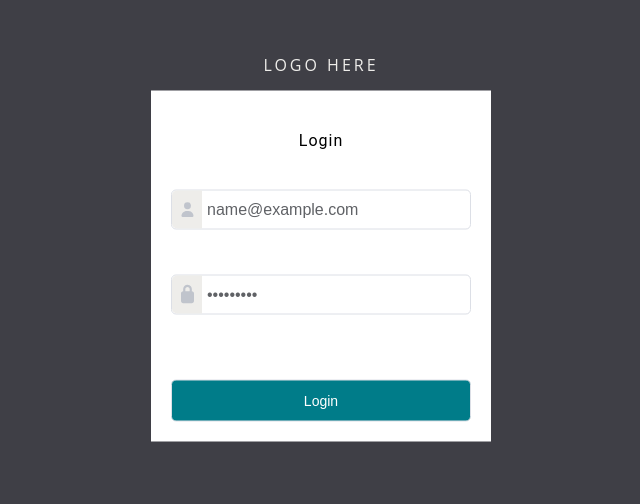
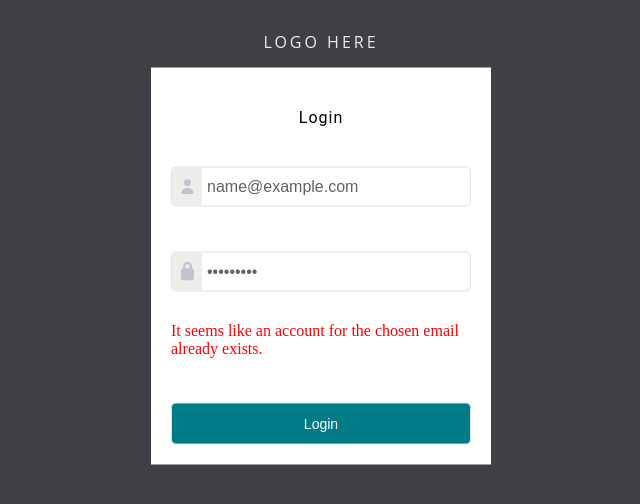
Before and after one commit to DenisFR2727/Products_shop_funny, a Next.js app: page /login in a window 1280 px wide. Both pictures are taken after typing "name@example.com", "Sample123" into the empty fields and a click on the button "Login". Shown: the top 504 px of the page, without its empty margins (319-959 px from the left). Built offline with nearby package versions, Linux system fonts and the light colour scheme; no server answers.

Commit message:
modified:   components/auth/login-page/login.tsx

```diff
--- a/components/auth/login-page/login.tsx
+++ b/components/auth/login-page/login.tsx
@@ -27,7 +27,7 @@ export default function Login() {
     (value: string) => isNotEmpty(value) && hasMinLength(value, 6)
   );
 
-  // // 👉 якщо логін успішний — редірект
+  // // // 👉 якщо логін успішний — редірект
   useEffect(() => {
     if (state?.success) {
       router.push("/dashboard");
@@ -70,6 +70,15 @@ export default function Login() {
             }
           />
         </div>
+        {state?.errors && (
+          <div className="login__errors">
+            {Object.entries(state.errors).map(([field, message]) => (
+              <p key={field} style={{ color: "red", margin: "5px 0" }}>
+                {message}
+              </p>
+            ))}
+          </div>
+        )}
         <div>
           <button className="login__btn">Login</button>
         </div>
```
